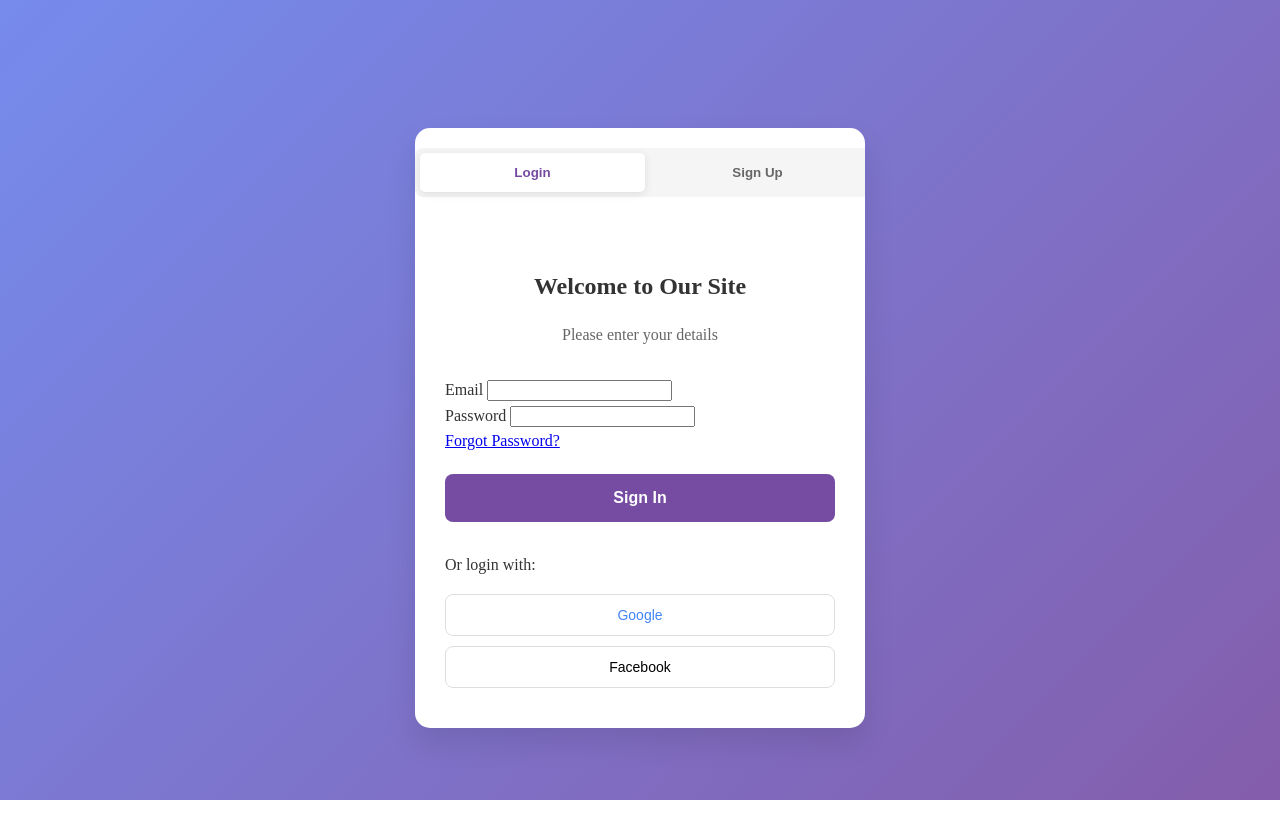
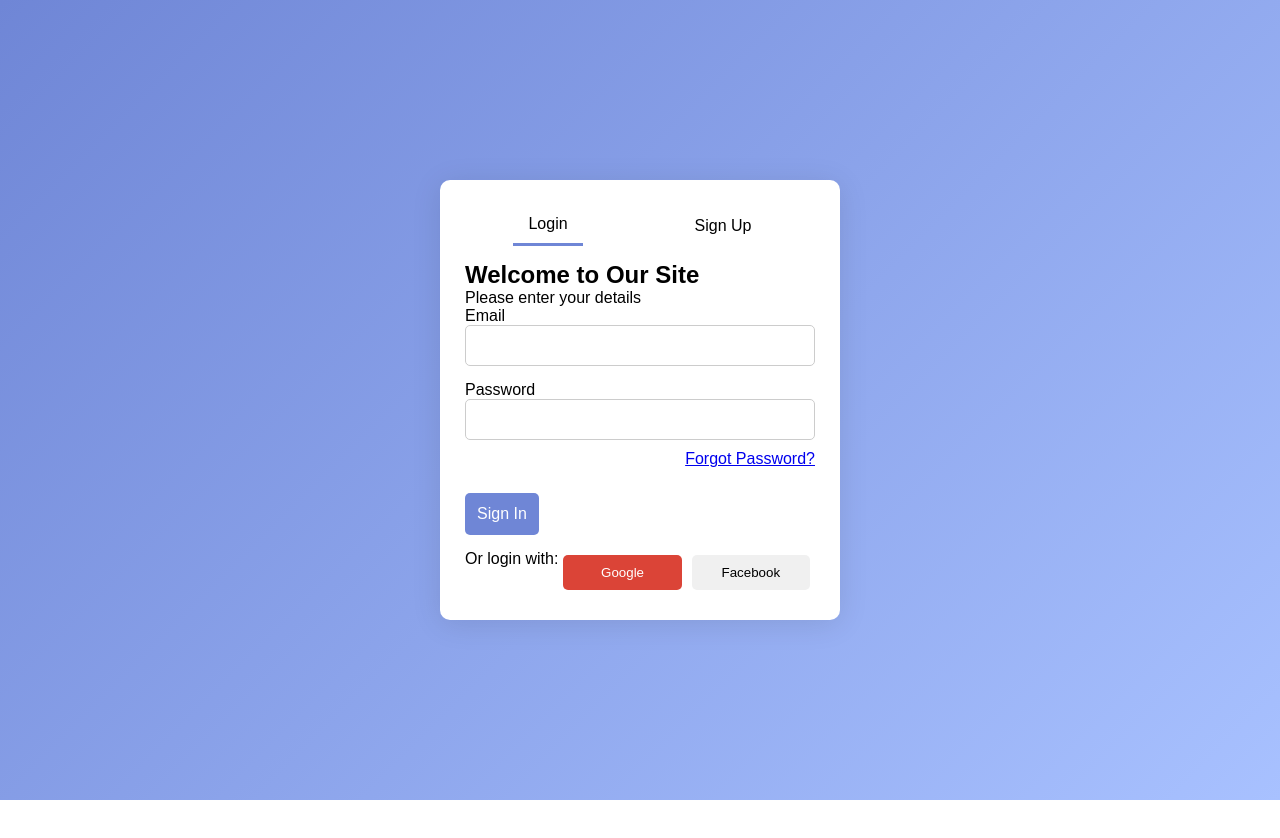
Before and after one commit to defnotnavs/Login, a plain HTML site: page Login/Login_Signup.html in a window 1280 px wide. After the commit the page ends 800 px from the top, so only its background shows below. Drawn offline with Linux system fonts and the light colour scheme.

Commit message:
styles.css

```diff
--- a/Login/styles.css
+++ b/Login/styles.css
@@ -1,102 +1,158 @@
-styles.css
-
- /* Base Styles */
-
-{ margin: 0; padding: 0;
+/* General reset and body styles */
+* {
     box-sizing: border-box;
- font-family: 'Segoe UI',
- Tahoma, Geneva, Verdana, sans-serif;
+    margin: 0;
+    padding: 0;
 }
 
 body {
- color: #333;
- line-height: 1.6;
+    font-family: 'Arial', sans-serif;
 }
 
-
-/* Background Gradient */
+/* Background gradient */
 .background-gradient {
- position: fixed;
+    background: linear-gradient(135deg, #6f86d6, #a8c1ff);
+    position: absolute;
     top: 0;
+    bottom: 0;
     left: 0;
- width: 100%;
- height: 100%;
- background: linear-gradient(135deg, #667eea 0%, #764ba2 100%);
+    right: 0;
     z-index: -1;
 }
 
-.gradient-overlay {
-position: absolute;
-width: 100%;
-height: 100%;
-background: rgba(255,255,255,0.1);
-}
-
-/* Container Styles */
+/* Centered container */
 .container {
     display: flex;
-flex-direction: column;
+    justify-content: center;
     align-items: center;
-justify-content: center; min-height: 100vh;
+    height: 100vh;
     padding: 20px;
 }
 
-
+/* Main card for form */
 .main-card {
     background: white;
-border-radius: 15px;
-box-shadow: 0 15px 30px rgba(0,0,0,0.1);
+    border-radius: 10px;
+    box-shadow: 0 4px 30px rgba(0, 0, 0, 0.1);
     width: 100%;
-max-width: 450px;
-overflow: hidden;
+    max-width: 400px;
+    padding: 25px; /* Adjusted padding */
+    margin: 20px; /* Consistent margin around card */
 }
 
-/* Toggle Buttons */ .toggle-container { display: flex; width: 100%; background: #f5f5f5; border-radius: 8px; margin: 20px 0; padding: 5px; }
+/* Toggle button container */
+.toggle-container {
+    display: flex;
+    justify-content: space-around; /* Improved spacing */
+    margin-bottom: 15px;
+}
 
-.toggle-btn { flex: 1; padding: 12px; border: none; background: transparent; font-weight: 600; cursor: pointer; border-radius: 5px; color: #666; transition: all 0.3s ease; }
+/* Toggle button styles */
+.toggle-btn {
+    background: none;
+    border: none;
+    padding: 10px 15px; /* Adjusted padding for better aesthetics */
+    cursor: pointer;
+    font-size: 16px;
+    margin: 0 5px; /* Equal margin on both sides */
+}
 
-.toggle-btn.active { background: white; color: #764ba2; box-shadow: 0 2px 8px rgba(0,0,0,0.1); }
+.toggle-btn.active {
+    border-bottom: 3px solid #6f86d6;
+}
 
-/* Form Styles */ .form-container { padding: 30px; }
+/* Form styles */
+.form-container {
+    display: flex;
+    flex-direction: column;
+}
 
-.logo { position: relative; text-align: center; margin-bottom: 20px; }
+.form-group {
+    margin-bottom: 15px; /* Reduced margin for better spacing */
+}
 
-.logo-circle { width: 100px; height: 100px; border-radius: 50%; background: #764ba2; position: absolute; top: 50%; left: 50%; transform: translate(-50%, -50%); z-index: 1; }
+/* Input field styles */
+input {
+    width: 100%;
+    padding: 12px; /* Slightly increased padding */
+    border: 1px solid #ccc;
+    border-radius: 5px;
+}
 
-.logo-img { width: 80px; height: 80px; position: relative; z-index: 2; }
+input:focus {
+    border-color: #6f86d6;
+    outline: none;
+}
 
-h2 { text-align: center; margin-bottom: 10px; color: #333; }
+/* Submit button */
+.submit-btn {
+    background: #6f86d6;
+    color: white;
+    padding: 12px;
+    border: none;
+    border-radius: 5px;
+    cursor: pointer;
+    font-size: 16px;
+    margin-top: 10px;
+}
 
-.subtitle { text-align: center; color: #666; margin-bottom: 30px; }
+.submit-btn:hover {
+    background: #5a6fb0;
+}
 
-/* Input Fields */ .input-wrapper { position: relative; margin-bottom: 20px; }
+/* Social login buttons */
+.social-login {
+    display: flex;
+    justify-content: space-between;
+    margin-top: 15px;
+}
 
-.input-wrapper input { width: 100%; padding: 15px; padding-left: 45px; border: 1px solid #ddd; border-radius: 8px; font-size: 16px; transition: all 0.3s ease; }
+.social-btn {
+    background: #f0f0f0;
+    padding: 10px;
+    border: none;
+    border-radius: 5px;
+    cursor: pointer;
+    margin: 5px; /* Adjusted margin */
+    flex: 1; /* Equal widths for buttons */
+}
 
-.input-wrapper input:focus { outline: none; border-color: #764ba2; box-shadow: 0 0 0 3px rgba(118, 75, 162, 0.25); }
+.social-btn.google {
+    background: #db4437;
+    color: white;
+}
 
-.input-icon { position: absolute; left: 15px; top: 50%; transform: translateY(-50%); color: #666; }
+.social-btn.facebook {
+    background: #4267B2;
+    color: white;
+}
 
-/* Buttons */ .submit-btn { width: 100%; padding: 15px; background-color: #764ba2; color: white; border: none; border-radius: 8px; font-size: 16px; font-weight: 600; cursor: pointer; transition: all 0.3s ease; margin-top: 20px; position: relative; overflow: hidden; }
+/* Forgot password link */
+.forgot-password {
+    text-align: right;
+    margin-top: 10px;
+}
 
-.submit-btn:hover { background-color: #5d3a84; }
+/* Media query for responsiveness */
+@media (max-width: 480px) {
+    .main-card {
+        padding: 20px; /* Adjusted padding for smaller screens */
+    }
 
-.btn-arrow { margin-left: 5px; }
+    .toggle-btn {
+        font-size: 14px;
+        margin: 0 3px; /* Adjusted margin */
+    }
 
-/* Social Buttons */ .social-login { margin-top: 30px; }
+    .submit-btn {
+        font-size: 14px;
+    }
 
-.social-btn { width: 100%; padding: 12px; border-radius: 8px; font-size: 14px; font-weight: 500; cursor: pointer; transition: all 0.3s; display: flex; align-items: center; justify-content: center; border: 1px solid #ddd; background-color: white; margin-bottom: 10px; }
+    .form-group {
+        margin-bottom: 10px; /* Further reduce bottom margin */
+    }
 
-.social-btn.google { color: #4285F4; }
-
-.social-btn.facebook { color: #1877F2; }
-
-.social-btn i { margin-right: 10px; }
-
-.social-btn:hover { background-color: #f9f9f9; }
-
-/* Responsive */ @media (max-width: 480px) { .form-container { padding: 20px; }
-
-.toggle-btn { padding: 10px; font-size: 14px; }
-
-.input-wrapper input { padding: 12px; padding-left: 40px; } }
+    input {
+        padding: 10px; /* Adjusted input padding */
+    }
+}
```
Lines whose indentation alone changed are shown as unchanged.
